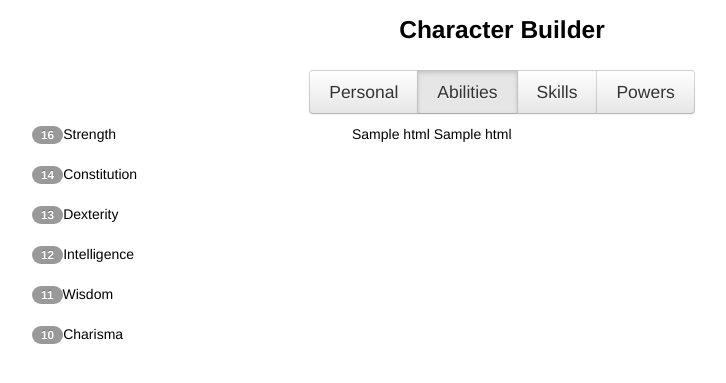
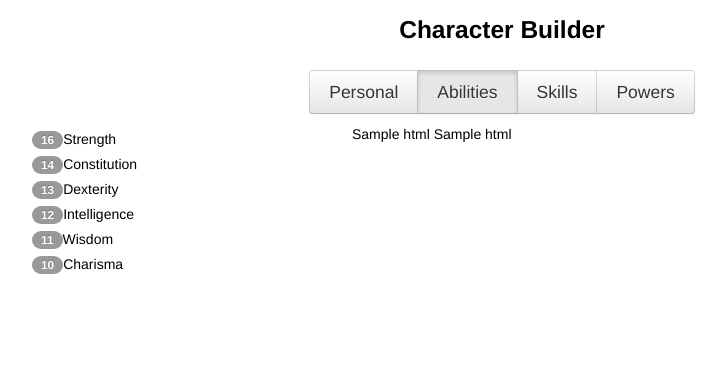
Before and after one commit to ateoto/django-character-builder, a Python web app: template character_builder/templates/character_builder/builder.html in a window 1280 px wide, after a click on "Abilities". Shown: the top 383 px of the page, without its empty margins (138-864 px from the left). Run offline with Jinja, Linux system fonts and the light colour scheme; the template is opened without the code that fills it: most values are stand-ins (such as "Sample title", 1, 10 or a date in 2020); some libraries are stand-ins or nearby versions.

Commit message:
Proper bootstrap grid for the abilities selector.

```diff
--- a/character_builder/static/css/main.css
+++ b/character_builder/static/css/main.css
@@ -29,3 +29,11 @@ body, html {
 .race-info {
 	display: none;
 }
+
+#standard-array-abilities {
+	list-style-type: none;
+}
+
+.std-arr-ability {
+	padding-top: 5px ;
+}
--- a/character_builder/templates/character_builder/builder.html
+++ b/character_builder/templates/character_builder/builder.html
@@ -25,13 +25,13 @@
             {% endfor %}
         </div>
         <div id="abilities" class="span4">
-            <ul id="standard-array-abilities" class="thumbnails">
-                <li id="std-arr-str" class="span3 std-arr-ability"><span class="badge">16</span>Strength</li>
-                <li id="std-arr-con" class="span3 std-arr-ability"><span class="badge">14</span>Constitution</li>
-                <li id="std-arr-dex" class="span3 std-arr-ability"><span class="badge">13</span>Dexterity</li>
-                <li id="std-arr-int" class="span3 std-arr-ability"><span class="badge">12</span>Intelligence</li>
-                <li id="std-arr-wis" class="span3 std-arr-ability"><span class="badge">11</span>Wisdom</li>
-                <li id="std-arr-cha" class="span3 std-arr-ability"><span class="badge">10</span>Charisma</li>
+            <ul id="standard-array-abilities" class="row">
+                <li id="std-arr-str" class="span4 std-arr-ability"><span class="badge">16</span>Strength</li>
+                <li id="std-arr-con" class="span4 std-arr-ability"><span class="badge">14</span>Constitution</li>
+                <li id="std-arr-dex" class="span4 std-arr-ability"><span class="badge">13</span>Dexterity</li>
+                <li id="std-arr-int" class="span4 std-arr-ability"><span class="badge">12</span>Intelligence</li>
+                <li id="std-arr-wis" class="span4 std-arr-ability"><span class="badge">11</span>Wisdom</li>
+                <li id="std-arr-cha" class="span4 std-arr-ability"><span class="badge">10</span>Charisma</li>
             </ul>
         </div>
         <div id="skills" class="span4">
```
